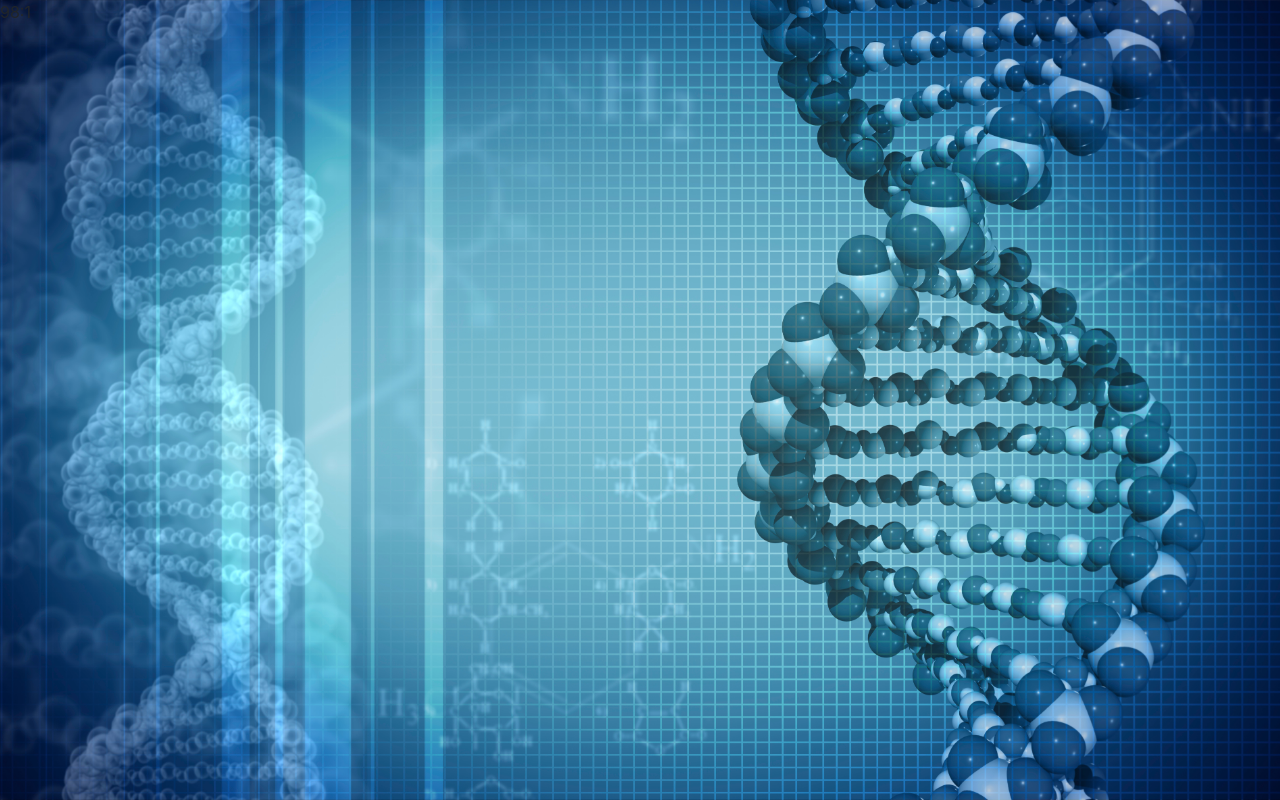
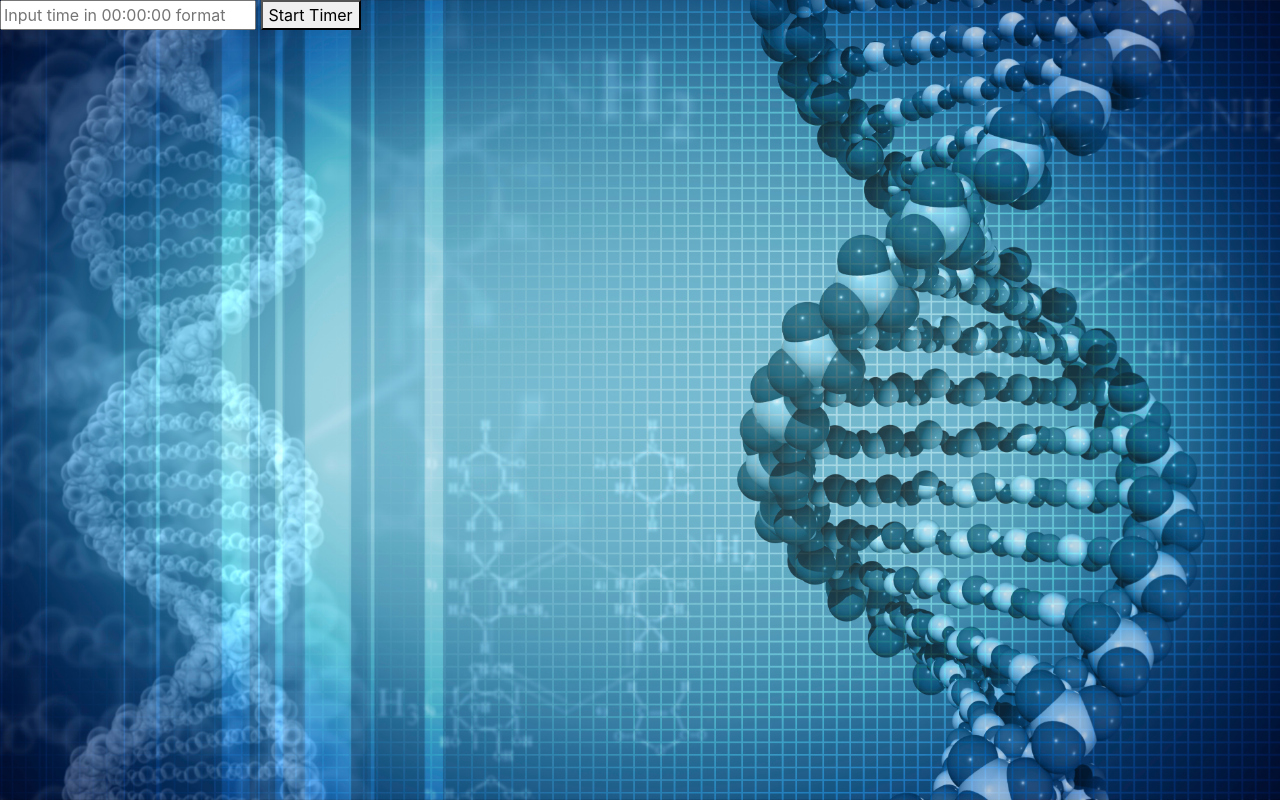
Before and after one commit to brettvanderwerff/LabManager, a Flask app: page /quick_timer in a window 1280 px wide. Shown: the part 56-856 px from the top of the page. Run offline with Flask 2, Linux system fonts and the light colour scheme; some libraries are stand-ins or nearby versions.

Commit message:
update timer

```diff
--- a/app/templates/quick_timer.html
+++ b/app/templates/quick_timer.html
@@ -7,33 +7,48 @@
     <title>timer</title>
 </head>
 <body>
+<input id = "input" placeholder="Input time in 00:00:00 format"> </input>
+<button value = 'send' id = "submit" onclick="main()">Start Timer</button>
 
-<p id="timer">''</p>
+<h1 class="text-white" id="timer"> </h1>
 
 <script>
-function seconds() {
-let seconds = 60;
-function secondsTimer() {
-document.getElementById("timer").innerHTML = minutes.toString() + ":" +  seconds.toString();
-seconds--
-if (seconds == 0) {
-	clearInterval(secCounter);
-	}
-}
-let secCounter = setInterval(secondsTimer, 100);
+function addTime(userTime) {
+    let userTimeInMilliseconds = (userTime.split(":")[0] * 3600000) + (userTime.split(":")[1] * 60000) + (userTime.split(":")[2] * 1000)
+    return new Date(Date.now() + userTimeInMilliseconds)
+    }
+
+function millisecondsConversion(milliSeconds){
+    let hours = Math.floor(milliSeconds/3600000)
+    if (hours <= 9) {
+    hours = "0" + hours
+    }
+    let minutes = Math.floor((milliSeconds - (hours * 3600000))/ 60000)
+    if (minutes <= 9) {
+    minutes = "0" + minutes
+    }
+    let seconds = Math.floor(((milliSeconds - (hours * 3600000) - (minutes * 60000))/ 1000))
+    if (seconds <= 9) {
+    seconds = "0" + seconds
+    }
+    return hours + ":" + minutes + ":" + seconds
 }
 
-let minutes = 99;
-function minTimer() {
-seconds();
-minutes--
-if (minutes == 0) {
-	clearInterval(minCounter);
-	}
+function timer(stopTime) {
+    let timeDelta = stopTime - Date.now()
+    if (timeDelta <= 0) {
+    return
+    }
+    document.getElementById("timer").innerHTML = millisecondsConversion(timeDelta)
+    let t = setTimeout(function() {
+        timer(stopTime)}, 100)
+    }
+
+function main() {
+    let input = document.getElementById("input").value
+    let stopTime = addTime(input)
+    timer(stopTime)
 }
-minTimer();
-let minCounter = setInterval(minTimer, 6000);
-
 </script>
 </body>
 </html>
```
